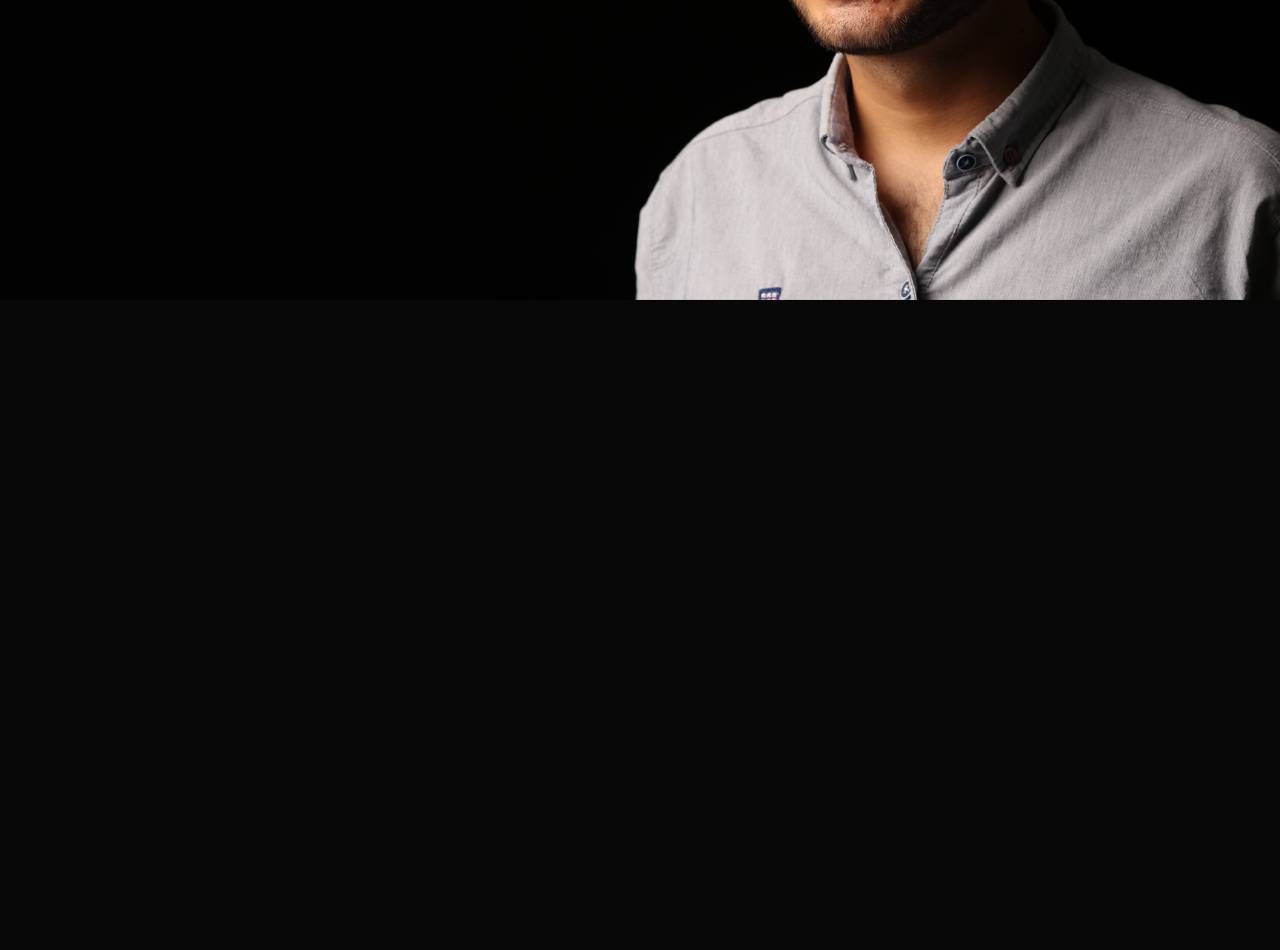
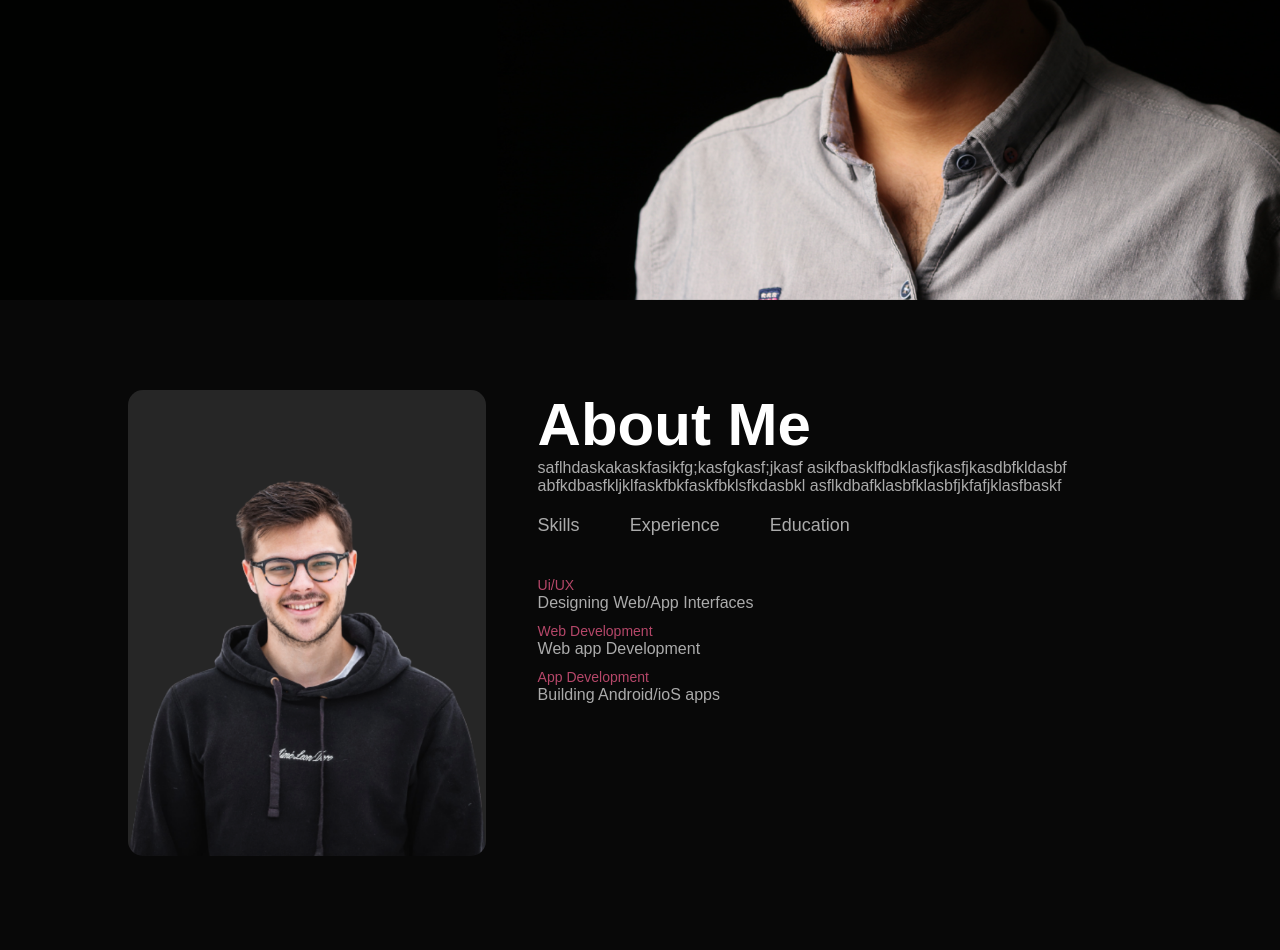
Before and after one commit to koberowland/Html-practice, a plain HTML site: page index.html in a window 1280 px wide. Shown: the part 500-1450 px from the top of the page. Before the commit the page ends 800 px from the top, so only its background shows below. Drawn offline with Linux system fonts and the light colour scheme.

Commit message:
added more design elements

```diff
--- a/index.html
+++ b/index.html
@@ -19,6 +19,41 @@
                     <li><a href="">Contact</a></li>
                 </ul>
             </nav>
+            <div class="header-text">
+                <p>UI/UX Designer</p>
+                <h1>Hi, I'm <span>Kevin</span><br>Jen From Austrailia</h1>
+            </div>
+        </div>
+    </div>
+<!-----------about------------>
+    <div id="about">
+        <div class="container">
+            <div class="row">
+                <div class="about-col-1">
+                    <img src="images/user.png">
+                </div>
+                <div class="about-col-2">
+                    <h1 class="sub-title">About Me</h1>
+                    <p>saflhdaskakaskfasikfg;kasfgkasf;jkasf
+                        asikfbasklfbdklasfjkasfjkasdbfkldasbf
+                        abfkdbasfkljklfaskfbkfaskfbklsfkdasbkl
+                        asflkdbafklasbfklasbfjkfafjklasfbaskf
+                    </p>
+
+                    <div class="tab-titles">
+                        <p class="tab-links active-link">Skills</p>
+                        <p class="tab-links">Experience</p>
+                        <p class="tab-links">Education</p>
+                    </div>
+                    <div class="tab-contents">
+                        <ul>
+                            <li><span>Ui/UX</span><br>Designing Web/App Interfaces</li>
+                            <li><span>Web Development</span><br>Web app Development</li>
+                            <li><span>App Development</span><br> Building Android/ioS apps</li>
+                        </ul>
+                    </div>
+                </div>
+            </div>
         </div>
     </div>
 </body>
--- a/style.css
+++ b/style.css
@@ -1,4 +1,4 @@
-/* https://www.youtube.com/watch?v=0YFrGy_mzjY 16:20*/
+/* https://www.youtube.com/watch?v=0YFrGy_mzjY 32:43*/
 *{
     margin: 0;
     padding: 0;
@@ -57,3 +57,76 @@ nav ul li a::after{
 nav ul li a:hover::after{
     width:100%
 }
+header-text{
+    margin: 20%;
+    font-size: 30px;
+
+}
+
+header-text h1{
+    font-size: 60px;
+    margin-top: 20px;
+}
+.header-text h1 span{
+    color: #ff004f;
+}
+/*-----------about------------*/
+#about{
+    padding: 80px 0;
+    color: #ababab;
+}
+.row{
+    display: flex;
+    justify-content: space-between;
+    flex-wrap: wrap;
+}
+.about-col-1{
+    flex-basis: 35%;
+}
+.about-col-1 img{
+    width: 100%;
+    border-radius: 15px;
+
+}
+.about-col-2{
+    flex-basis: 60%;
+}
+.sub-title{
+    font-size: 60px;
+    font-weight: 600;
+    color:#fff
+}
+.tab-titles{
+    display: flex;
+    margin: 20px 0 40px;
+}
+.tab-links{
+    margin-right: 50px;
+    font-size: 18px;
+    font-weight: 500;
+    cursor: pointer;
+    position: relative;
+}
+.tab-links::after{
+    content: '';
+    width: 0;
+    height: 3px;
+    background: #ff004f;
+    position: relative;
+    left: 0;
+    bottom: -8px;
+    transition: 0.5s;
+}
+/*dont think this is working*/
+.tab-links.active-link::after{
+    width: 50%;
+}
+
+.tab-contents ul li{
+    list-style: none;
+    margin: 10px 0;
+}
+.tab-contents ul li span{
+    color: #b54769;
+    font-size:14px;
+}
```
